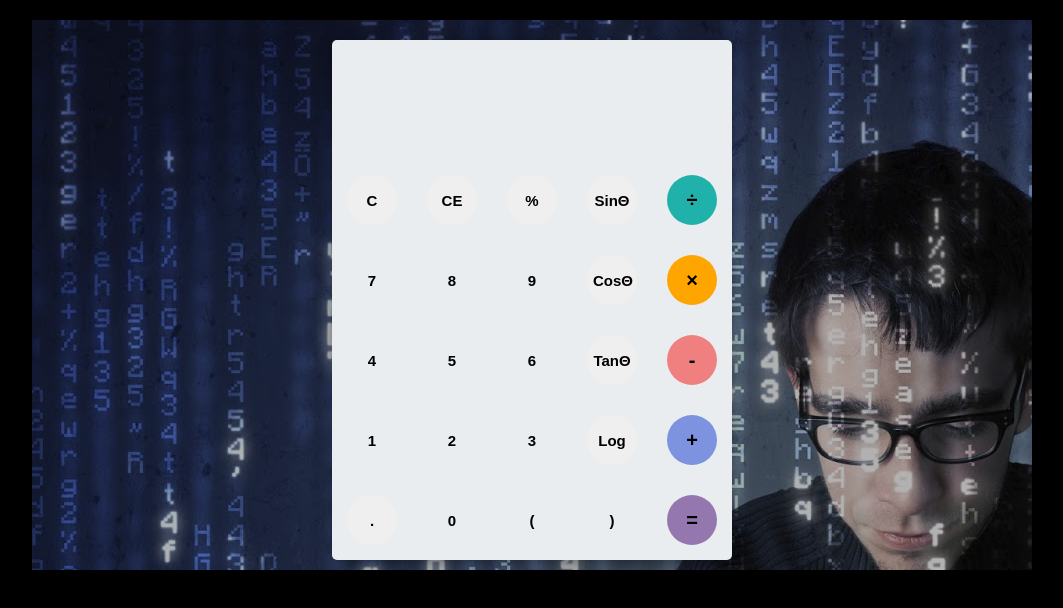
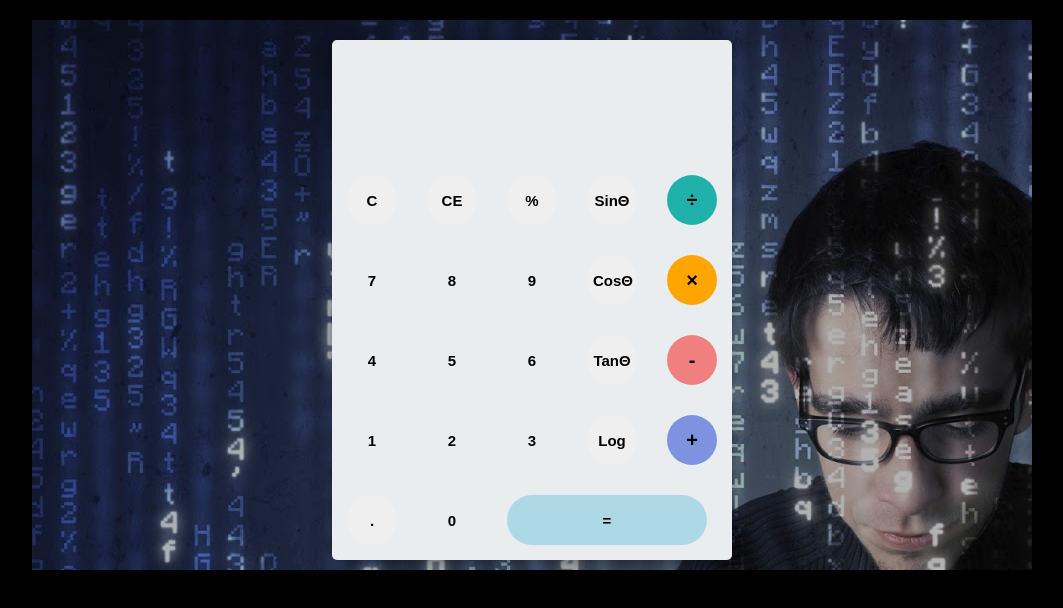
Before and after one commit to sodiqlawal/simple-calculator, a plain HTML site: page calculator.html in a window 1280 px wide. Shown: the whole page, without its empty margins (108-1171 px from the left). Drawn offline with Linux system fonts and the light colour scheme.

Commit message:
next commit

```diff
--- a/calculator.html
+++ b/calculator.html
@@ -53,7 +53,7 @@
 			font-weight: bold;
 			font-size: 15px;
 		}
-		.number, .empty, #dot, #less, #great{
+		.number, .empty{
 			background-color: #eaedef;
 		}
 		.number, .operator {
@@ -84,6 +84,10 @@
 		button:nth-child(25) {
 			font-size: 20px;
 			background-color: #9477af;
+		}
+		.equal {
+			width: 50%;
+			background-color: lightblue;
 		}
 	</style>
 </head>
@@ -125,9 +129,7 @@
 				<button class="operator" id="+">+</button>
 				<button class="operator" id=".">.</button>
 				<button class="number" id="0">0</button>
-				<button class="operator" id="less">(</button>
-				<button class="operator" id="great">)</button>
-				<button class="operator" id="=">=</button>
+				<button class="operator equal" id="=">=</button>
 
 			</div>
 		</div>
@@ -177,9 +179,9 @@
 				if (output == Number){
 				 output = output + this.id;
 				}
-				if (output.indexOf("sin") == 0){
-					return Math.sin(output);
-				}
+				// if (output.indexOf("sin") == 0){
+				// 	return Math.sin(output);
+				// }
 				printOutput(output);
 				}
 
@@ -212,6 +214,7 @@
 					}
 					printOutput(output);
 				}
+
 
 
 			if(this.id =="backspace"){
```
